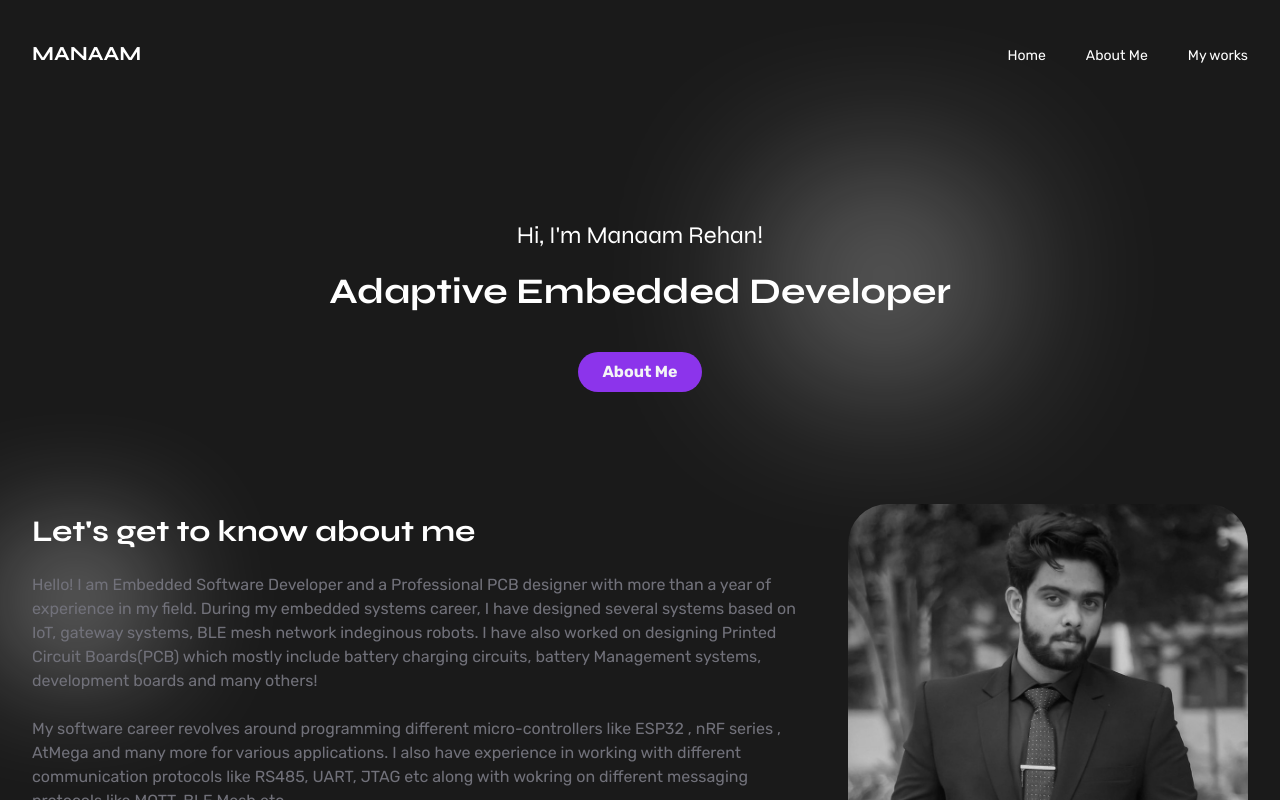
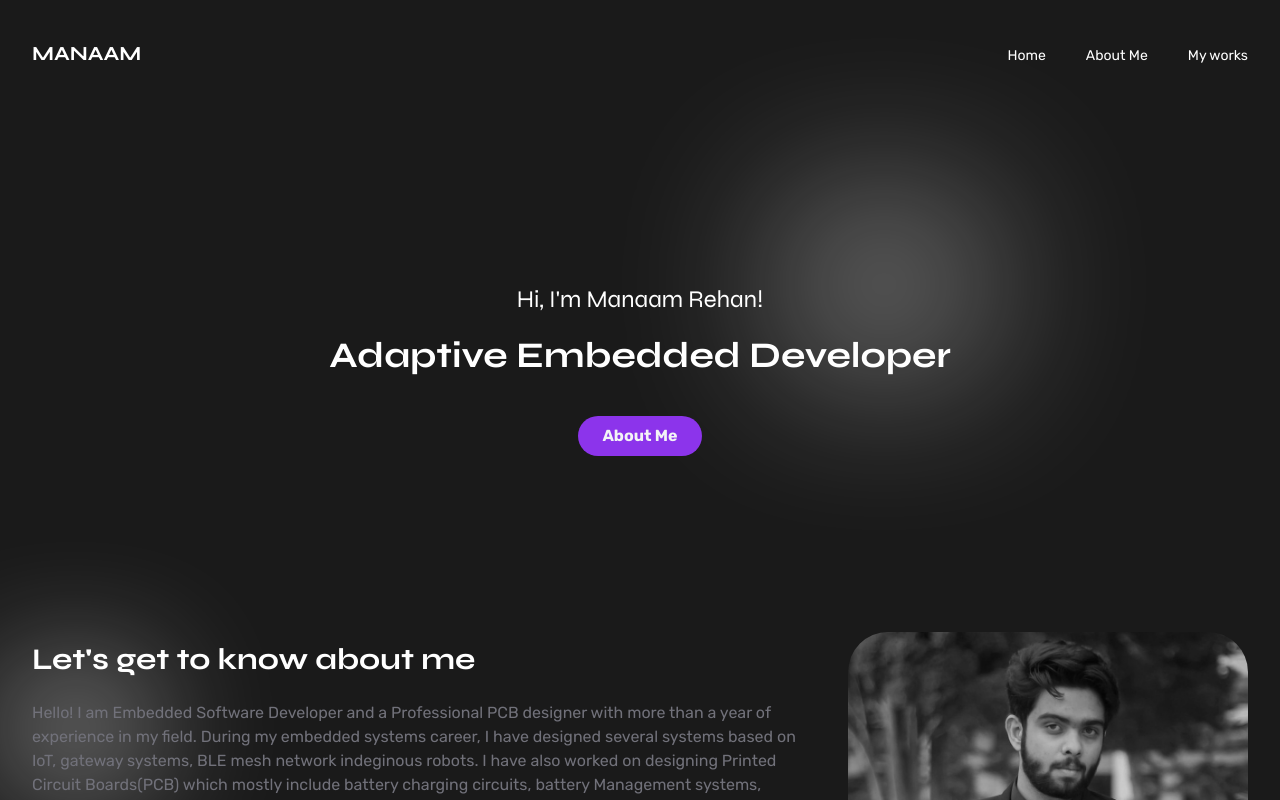
Before and after one commit to SydAliHsn/manaam-portfolio, a Next.js app: page / in a window 1280 px wide. Shown: the top 800 px of the page. Built offline with nearby package versions, Linux system fonts and the light colour scheme.

Commit message:
Adding padding-top on every section element.

```diff
--- a/app/globals.css
+++ b/app/globals.css
@@ -32,3 +32,7 @@ body {
     transform: scale(1.5);
   }
 }
+
+section {
+  padding-top: 4rem;
+}
```
